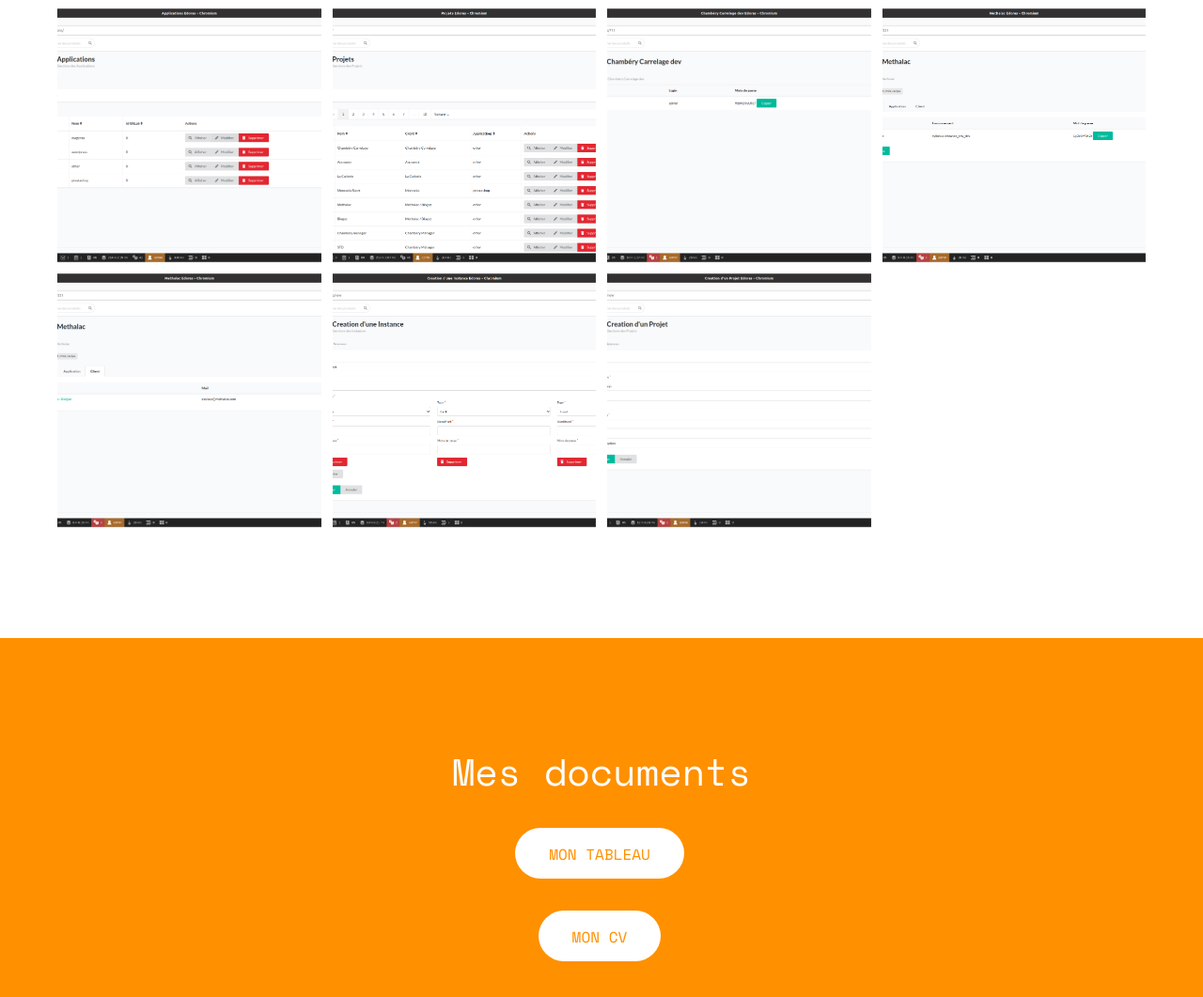
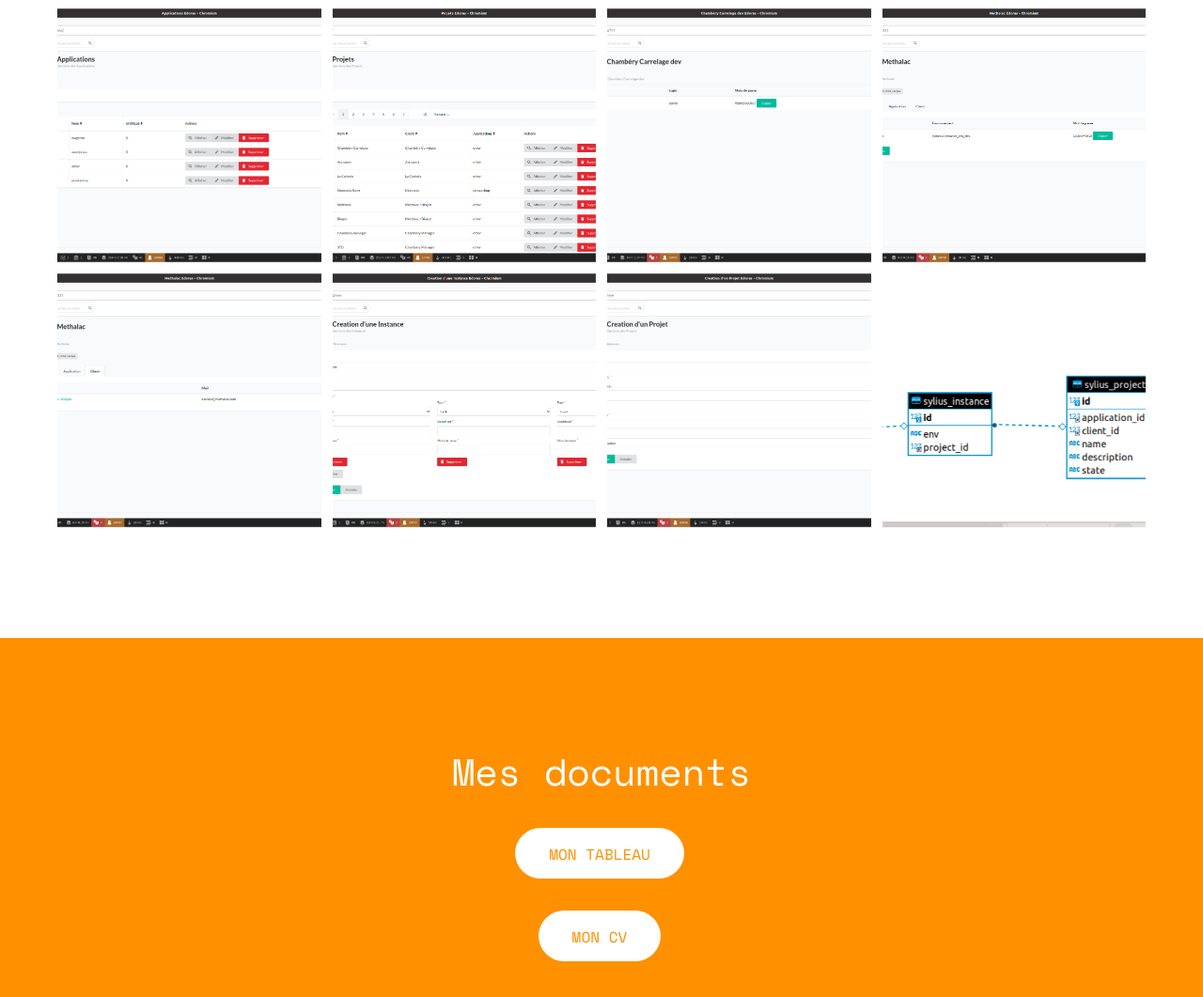
Before and after one commit to Kaz5273/Kaz5273.github.io, a plain HTML site: page stage2.html in a window 1280 px wide. Shown: the part 3154-4215 px from the top of the page at 94% size. Drawn offline with nearby package versions, Linux system fonts and the light colour scheme; some packages are replaced by stand-ins of ours; no server answers; files whose address does not match are found by name.

Commit message:
rectification erreur V2

```diff
--- a/stage2.html
+++ b/stage2.html
@@ -229,7 +229,7 @@
 					</a>
 				</div>
 				<div class="col-md-3 text-center col-padding animate-box">
-					<a href="images/StructureBDD.png"  target="_blank" class="work" style="background-image: url(images/StuctureBDD.png);">
+					<a href="images/StructureBDD.png"  target="_blank" class="work" style="background-image: url(images/StructureBDD.png);">
 						<div class="desc">
 							<h3></h3>
 							<span></span>
```
